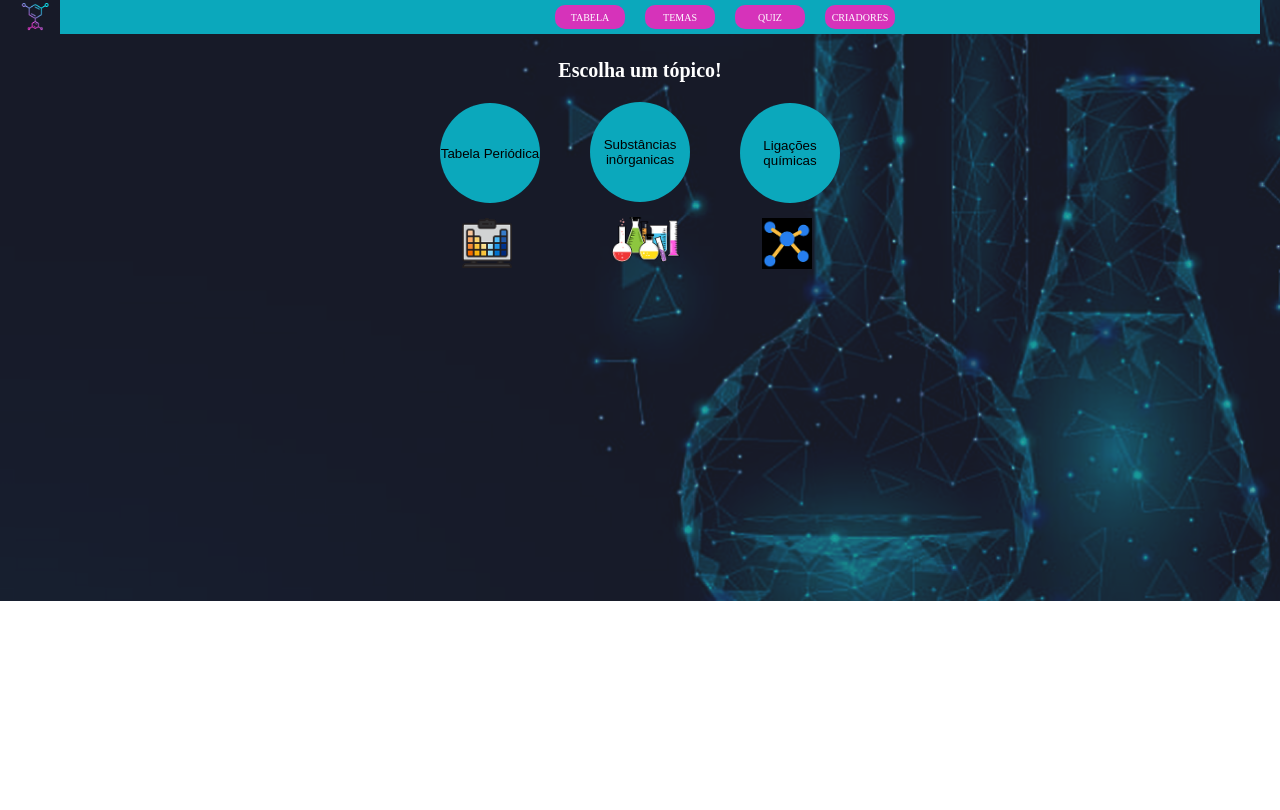
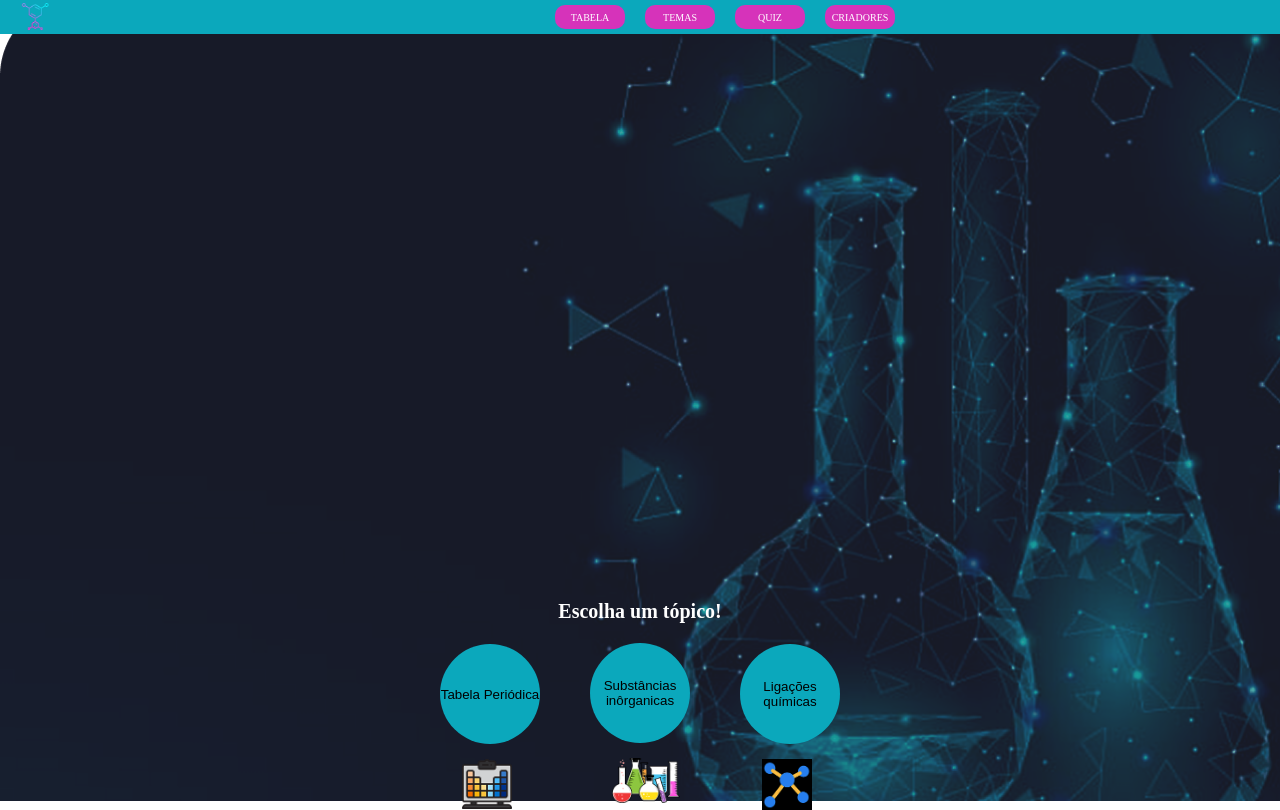
Before and after one commit to raulegas12Ati/edutecQuimicaNaWeb, a plain HTML site: page topicos.html in a window 1280 px wide. Drawn offline with Linux system fonts and the light colour scheme.

Commit message:
Ajuste da imagem e tentativa de ajuste dos elementos para o centro

```diff
--- a/topicos.css
+++ b/topicos.css
@@ -97,24 +97,27 @@ body {
     color: #fff;
     background-image: url('./assets/imagemDeFundo.png');
     background-size: cover;
-    /* Faz a imagem cobrir todo o fundo */
     background-position: center;
-    /* Centraliza a imagem */
     background-repeat: no-repeat;
-    /* Evita repetição da imagem */
-    height: 400px;
-
+    height: 100%;
+    min-height: 100vh;
+    display: flex;
+    flex-direction: column;
+    justify-content: center;
 }
 
 nav {
     display: flex;
     justify-content: center;
+    width: 100%;
+    background: var(--Blue-Dark);
+    text-align: right;
+    margin-bottom: auto;
 }
 
 .semOLogo {
     display: flex;
     justify-content: center;
-    background: var(--Blue-Dark);
     gap: 2rem;
     padding-left: 13rem;
     padding-block: .5rem;
@@ -146,6 +149,7 @@ li {
     margin-top: 2.5rem;
 }
 
+
 main {
     display: flex;
     align-items: center;
@@ -168,7 +172,7 @@ main {
 }
 
 .TabelaPeriodica button {
-    width: 10rem !important;
+    width: 10rem;
     height: 10rem;
 }
 
@@ -204,6 +208,7 @@ main {
     justify-content: center;
     margin-top: 2rem;
     gap: 1.5rem;
+
     .imagem {
         margin-bottom: -1.1rem;
     }
```
